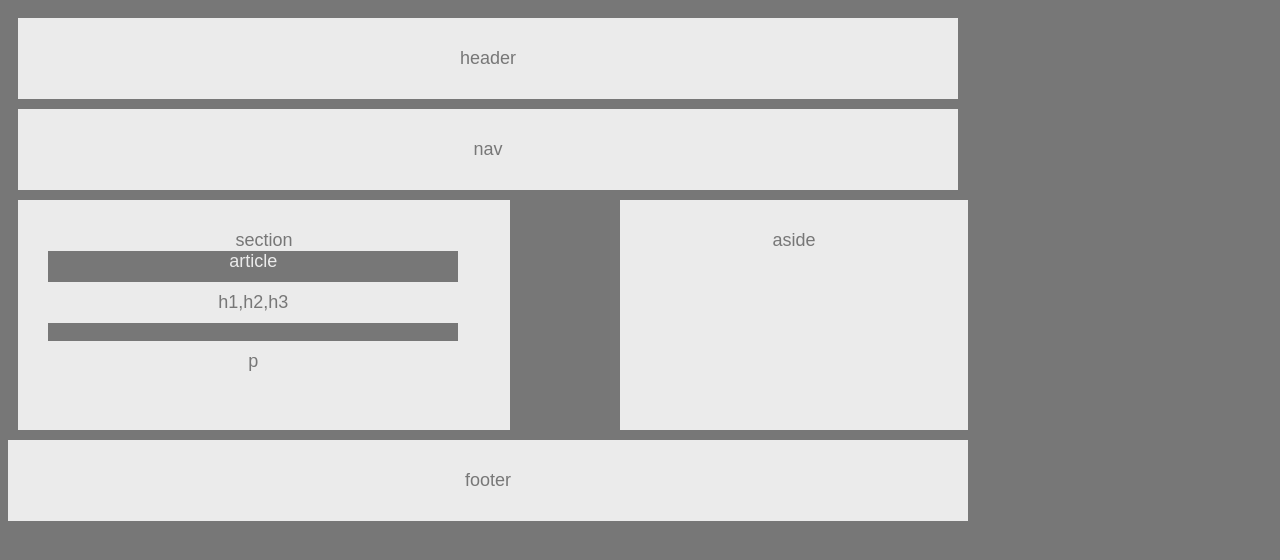
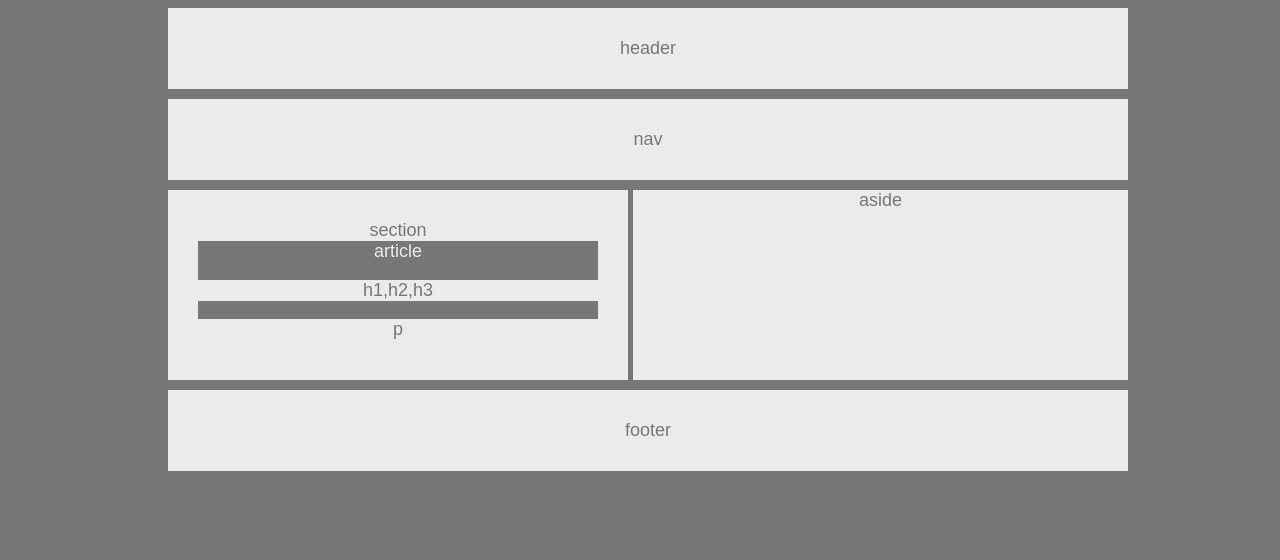
Before and after one commit to Iamdevinj/HW-Wireframe, a plain HTML site: page index.html in a window 1280 px wide. Drawn offline with Linux system fonts and the light colour scheme.

Commit message:
basically done

```diff
--- a/index.html
+++ b/index.html
@@ -15,8 +15,9 @@
         <header>header</header>
         <!--nav-->
         <Nav>nav</Nav>
-        <!--aside-->
-        <aside>aside</aside>
+        <!--aside & div containing aside & section-->
+        <div class="container2">
+
         <!--add section and inside of section place article & paragraph-->
             <section>section
                 <article>article
@@ -24,6 +25,8 @@
                     <p>p</p>
                 </article>
             </section>
+            <aside>aside </aside>
+        </div>
         <!--footer-->
         <footer>footer </footer>
 
--- a/style.css
+++ b/style.css
@@ -1,50 +1,51 @@
 /* changed the font, color of text,background color,width and font size*/
-.container{width: 960px;
+.container {
+  width: 960px;
   align-content: center;
+  margin: 0 auto;
+}
+/*add container to change the width of "section & aside*/
+.container2{
+    width: 960px;}
+
+body {
+  font-family: Arial, Helvetica Neue, Helvetica, sans-serif;
+  color: #777;
+  background-color: #777;
+  font-size: 18px;
+  width: 100%;
 }
 
-
-
-
-
-body{
-     font-family: Arial, Helvetica Neue, Helvetica, sans-serif;
-     color: #777;
-     background-color:#777;
-     font-size: 18px}
-
 header {
-        background-color: #ebebeb;
-        color:#777;
-        text-align: center;
-        padding:30px;
-        margin: 10px
-
-    }
- nav{
   background-color: #ebebeb;
   color: #777;
   text-align: center;
   padding: 30px;
-     margin: 10px;
-
-
-
+  margin-bottom: 10px;
+}
+nav {
+  background-color: #ebebeb;
+  color: #777;
+  text-align: center;
+  padding: 30px;
+  margin-bottom: 10px;
 }
 
-    section{background-color: #ebebeb;
-            color:#777;
-            width: 45%;
-            height: 170px;
+section {
+  background-color: #ebebeb;
+  color: #777;
   text-align: left;
   padding: 30px;
-            margin: 10px;
+  margin-bottom: 10px;
   text-align: center;
+  width: 400px;
+  float: left;
+  margin-right: 5px;
+
 }
 article {
   background-color: #777;
-    color:#ebebeb;
-    width: 95%;
+  color: #ebebeb;
   text-align: center;
 }
 
@@ -52,27 +53,22 @@ header {
   color: #777;
   background-color: #ebebeb;
   text-align: center;
-        padding:10px;
-        margin-top: 10px;
-
-
+  margin-bottom: 10px;
 }
-aside{
-    float: right;
+aside {
   background-color: #ebebeb;
   color: #777;
-    width: 30%;
-    height:170px;
-    padding:30px;
-    margin-bottom:20px;
+  height: 190px;
   text-align: center;
-    overflow: auto;
-
+  margin-bottom: 10px;
+  width: 495px;
+  float: left;
 
 }
 
-footer{
+footer {
   text-align: center;
   background: #ebebeb;
   padding: 30px;
+  clear: both;
 }
```
Lines whose indentation alone changed are shown as unchanged.
